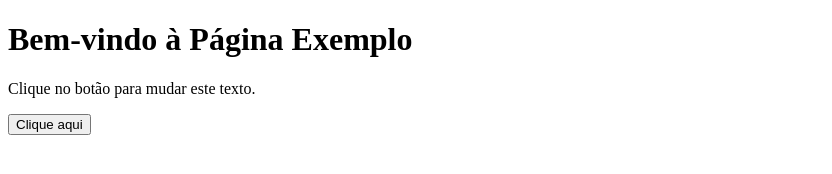
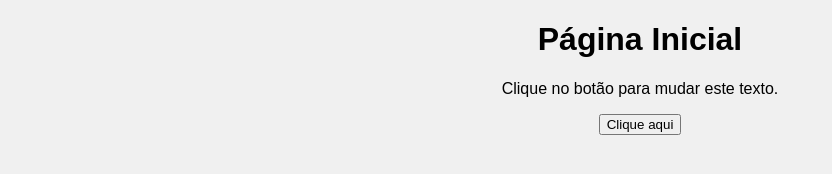
Before and after one commit to CasemiroSJunior/commits-boas-praticas, a plain HTML site: page index.html in a window 1280 px wide. Shown: the whole page, without its empty margins (0-832 px from the left). Drawn offline with Linux system fonts and the light colour scheme.

Commit message:
fix: Ajustes finais no layout e correção de  pequenos detalhes.

```diff
--- a/index.html
+++ b/index.html
@@ -6,10 +6,11 @@
     <meta name="viewport" content="width=device-width,
 initial-scale=1.0">
     <title>Página Exemplo</title>
+    <link rel="stylesheet" href="style.css">
 </head>
-
 <body>
-    <h1>Bem-vindo à Página Exemplo</h1>
+    <h1>Página Inicial</h1>
+    <script src="script.js"></script>
     <p id="paragrafo">Clique no botão para mudar este texto.</p>
     <button id="meuBotao">Clique aqui</button>
 </body>
```
